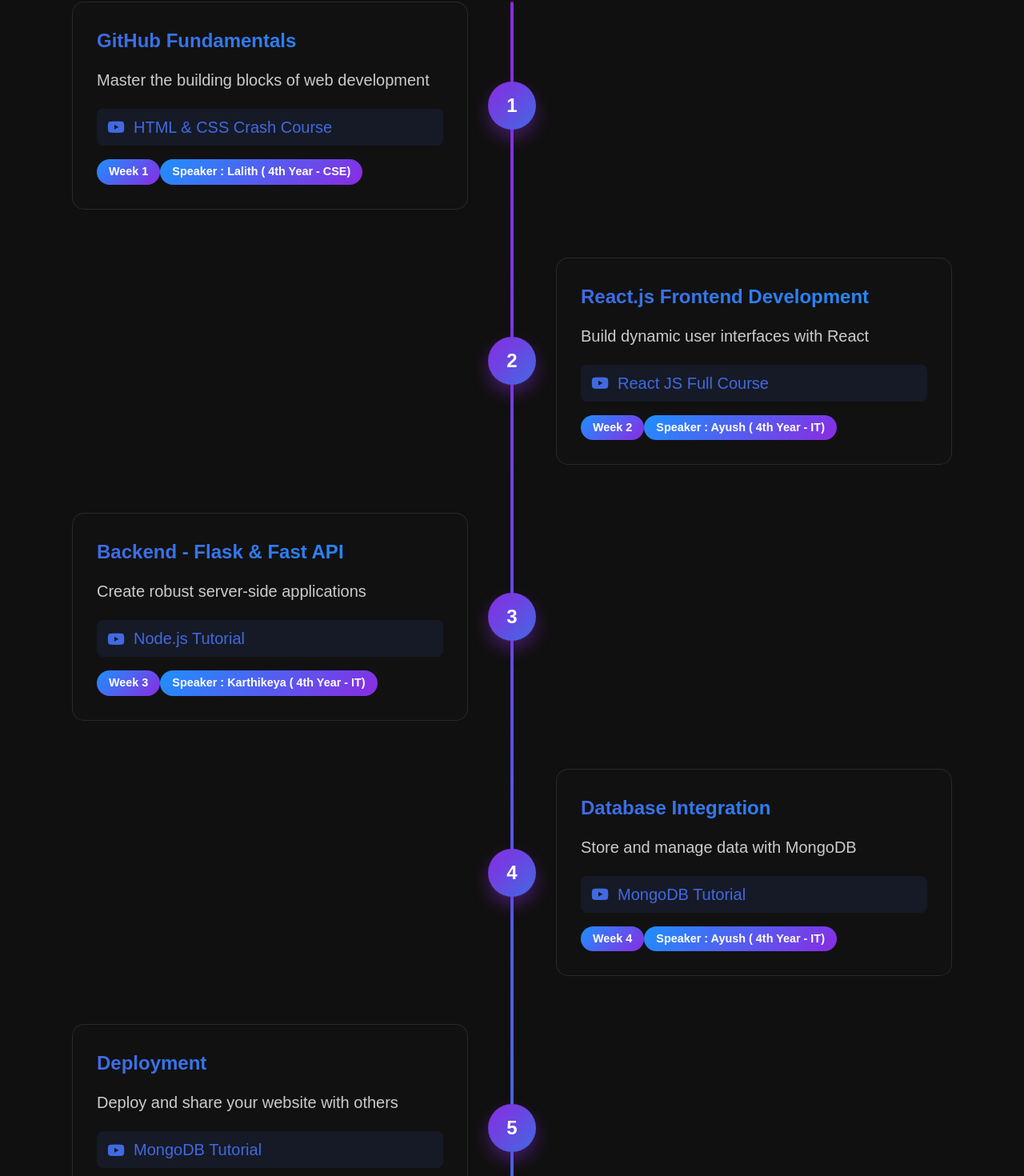
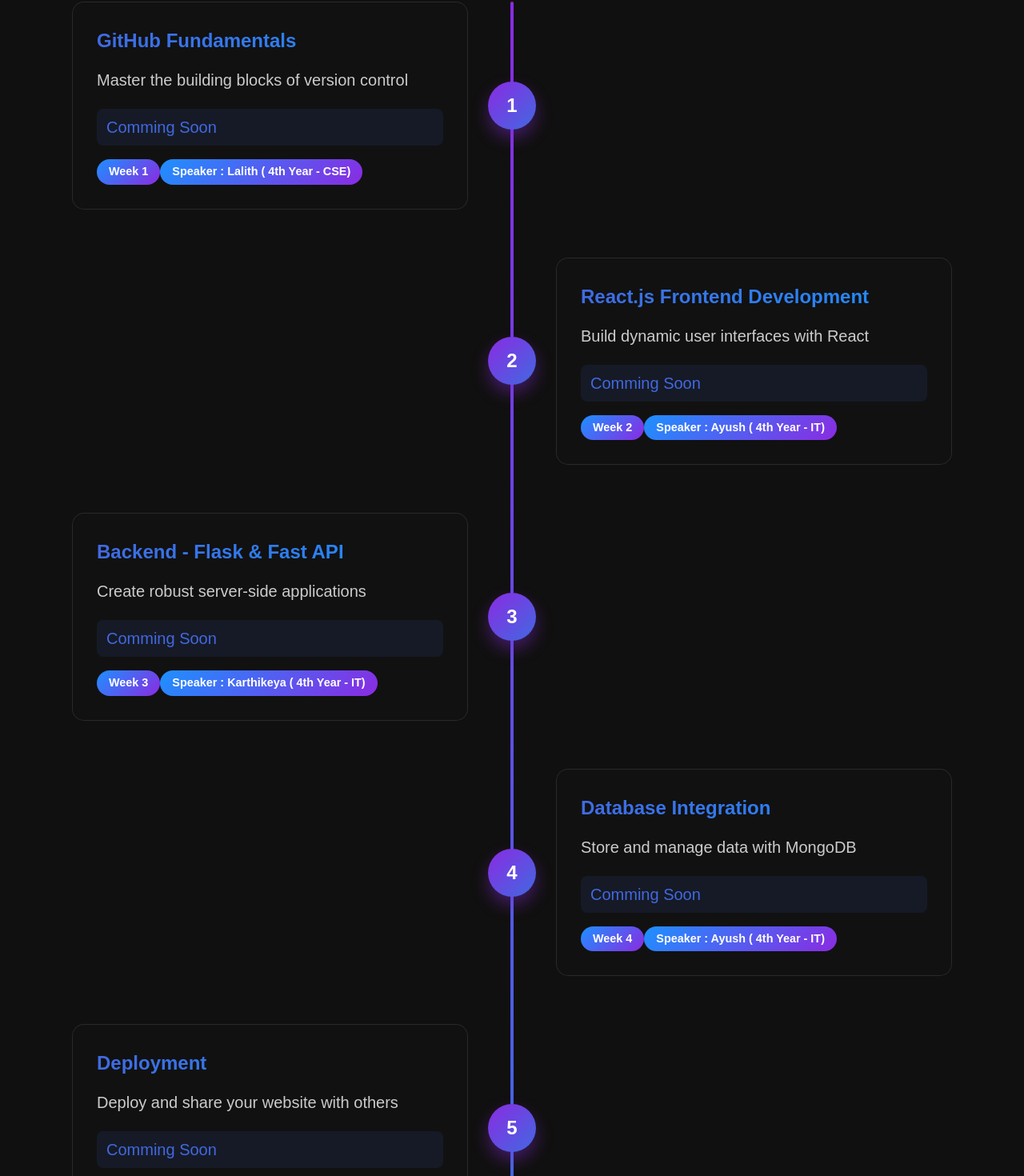
Before and after one commit to Ecb05/NOVA-Website-React, a React (Vite) app in the folder NOVA/: page /sprints in a window 1280 px wide. Shown: the part 1008-2478 px from the top of the page at 80% size. Built offline with nearby package versions, Linux system fonts and the light colour scheme; no server answers.

Commit message:
changed the sprint content

```diff
--- a/NOVA/src/components/sections/FullStackRoadmaps.jsx
+++ b/NOVA/src/components/sections/FullStackRoadmaps.jsx
@@ -13,11 +13,9 @@
           <div className="timeline-marker">1</div>
           <div className="timeline-content">
             <h3>GitHub Fundamentals</h3>
-            <p>Master the building blocks of web development</p>
+            <p>Master the building blocks of version control</p>
             <div className="timeline-resources">
-              <a href="https://www.youtube.com/watch?v=UB1O30fR-EE" target="_blank" rel="noopener noreferrer" className="resource-link">
-                <i className="fab fa-youtube"></i> HTML & CSS Crash Course
-              </a>
+             <div className="resource-link">Comming Soon</div>
             </div>
             <span className="timeline-duration">Week 1</span>
             <span className="timeline-duration">Speaker : Lalith ( 4th Year - CSE)</span>
@@ -30,9 +28,7 @@
             <h3>React.js Frontend Development</h3>
             <p>Build dynamic user interfaces with React</p>
             <div className="timeline-resources">
-              <a href="https://www.youtube.com/watch?v=w7ejDZ8SWv8" target="_blank" rel="noopener noreferrer" className="resource-link">
-                <i className="fab fa-youtube"></i> React JS Full Course
-              </a>
+              <div className="resource-link">Comming Soon</div>
             </div>
             <span className="timeline-duration">Week 2</span>
             <span className="timeline-duration">Speaker : Ayush ( 4th Year - IT)</span>
@@ -45,9 +41,7 @@
             <h3>Backend - Flask & Fast API</h3>
             <p>Create robust server-side applications</p>
             <div className="timeline-resources">
-              <a href="https://www.youtube.com/watch?v=TlB_eWDSMt4" target="_blank" rel="noopener noreferrer" className="resource-link">
-                <i className="fab fa-youtube"></i> Node.js Tutorial
-              </a>
+              <div className="resource-link">Comming Soon</div>
             </div>
             <span className="timeline-duration">Week 3</span>
             <span className="timeline-duration">Speaker : Karthikeya ( 4th Year - IT)</span>
@@ -60,9 +54,7 @@
             <h3> Database Integration</h3>
             <p>Store and manage data with MongoDB</p>
             <div className="timeline-resources">
-              <a href="https://www.youtube.com/watch?v=ExcRbA7fy_A" target="_blank" rel="noopener noreferrer" className="resource-link">
-                <i className="fab fa-youtube"></i> MongoDB Tutorial
-              </a>
+               <div className="resource-link">Comming Soon</div>
             </div>
             <span className="timeline-duration">Week 4</span>
             <span className="timeline-duration">Speaker : Ayush ( 4th Year - IT)</span>
@@ -75,9 +67,7 @@
             <h3> Deployment</h3>
             <p>Deploy and share your website with others</p>
             <div className="timeline-resources">
-              <a href="https://www.youtube.com/watch?v=ExcRbA7fy_A" target="_blank" rel="noopener noreferrer" className="resource-link">
-                <i className="fab fa-youtube"></i> MongoDB Tutorial
-              </a>
+              <div className="resource-link">Comming Soon</div>
             </div>
             <span className="timeline-duration">Week 5</span>
             <span className="timeline-duration">Speaker : Ayush ( 4th Year - IT)</span>
```
